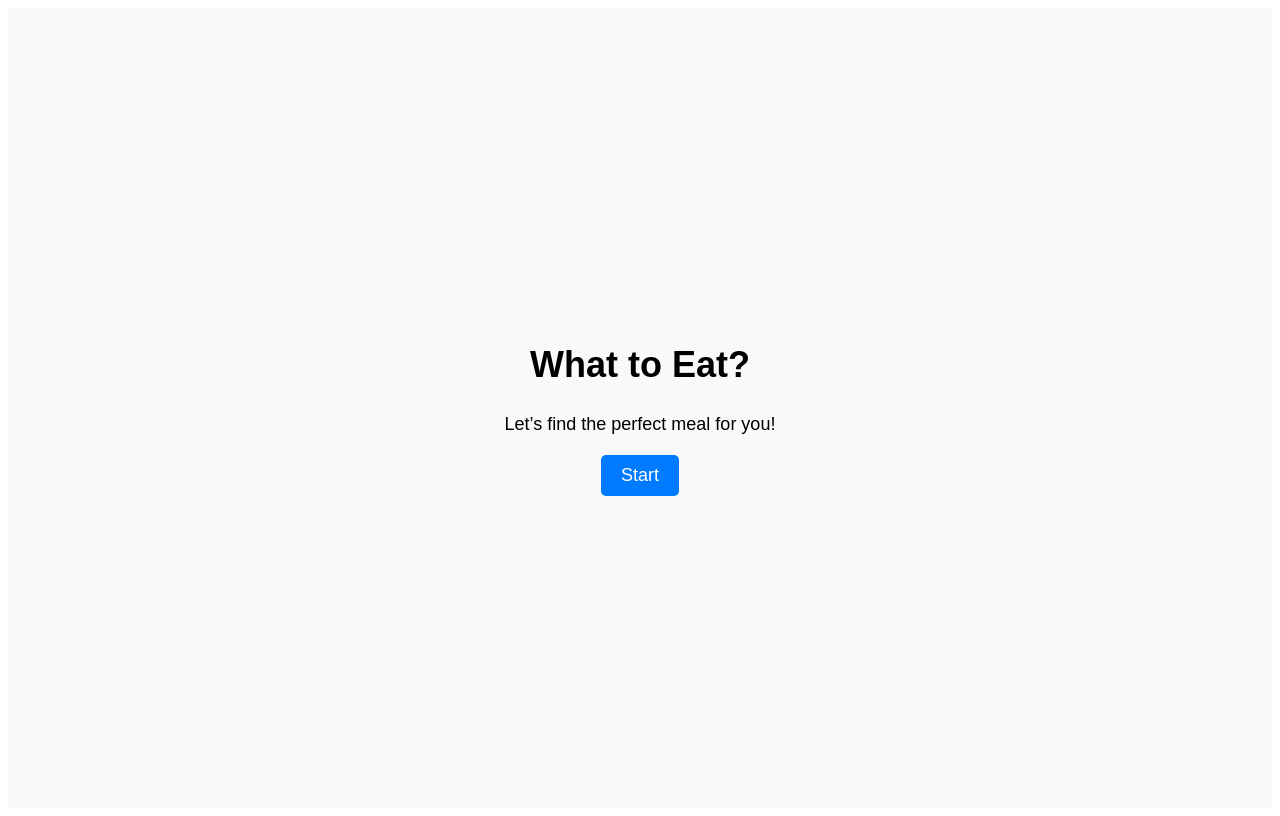
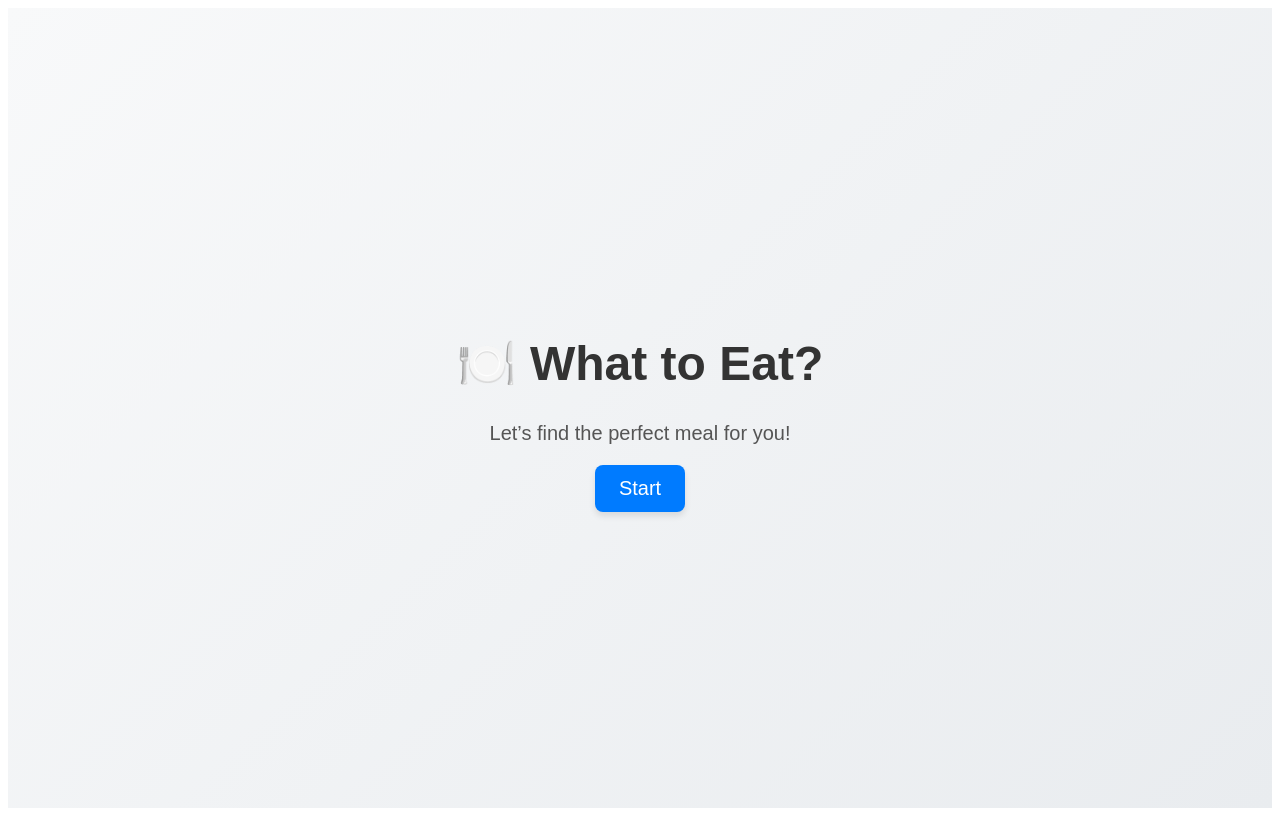
Before and after one commit to jysonn97/what-to-eat, a Next.js app: page / in a window 1280 px wide. Built offline with nearby package versions, Linux system fonts and the light colour scheme.

Commit message:
Update index.js

```diff
--- a/pages/index.js
+++ b/pages/index.js
@@ -1,8 +1,8 @@
 export default function Home() {
   return (
     <div style={styles.container}>
-      <h1 style={styles.heading}>What to Eat?</h1>
-      <p style={styles.text}>Let’s find the perfect meal for you!</p>
+      <h1 style={styles.heading}>🍽️ What to Eat?</h1>
+      <p style={styles.subheading}>Let’s find the perfect meal for you!</p>
       <button style={styles.button} onClick={() => window.location.href = "/location"}>
         Start
       </button>
@@ -17,25 +17,30 @@ const styles = {
     justifyContent: "center",
     alignItems: "center",
     height: "100vh",
-    backgroundColor: "#f8f9fa",
-    fontFamily: "Arial, sans-serif",
+    background: "linear-gradient(135deg, #f8f9fa, #e9ecef)",
+    fontFamily: "'Poppins', sans-serif",
+    textAlign: "center",
   },
   heading: {
-    fontSize: "36px",
+    fontSize: "48px",
     fontWeight: "bold",
     marginBottom: "10px",
+    color: "#333",
   },
-  text: {
-    fontSize: "18px",
+  subheading: {
+    fontSize: "20px",
     marginBottom: "20px",
+    color: "#555",
   },
   button: {
-    fontSize: "18px",
-    padding: "10px 20px",
+    fontSize: "20px",
+    padding: "12px 24px",
     backgroundColor: "#007bff",
     color: "#fff",
     border: "none",
-    borderRadius: "5px",
+    borderRadius: "8px",
     cursor: "pointer",
-  }
+    transition: "0.3s ease",
+    boxShadow: "0px 4px 6px rgba(0, 0, 0, 0.1)",
+  },
 };
```
